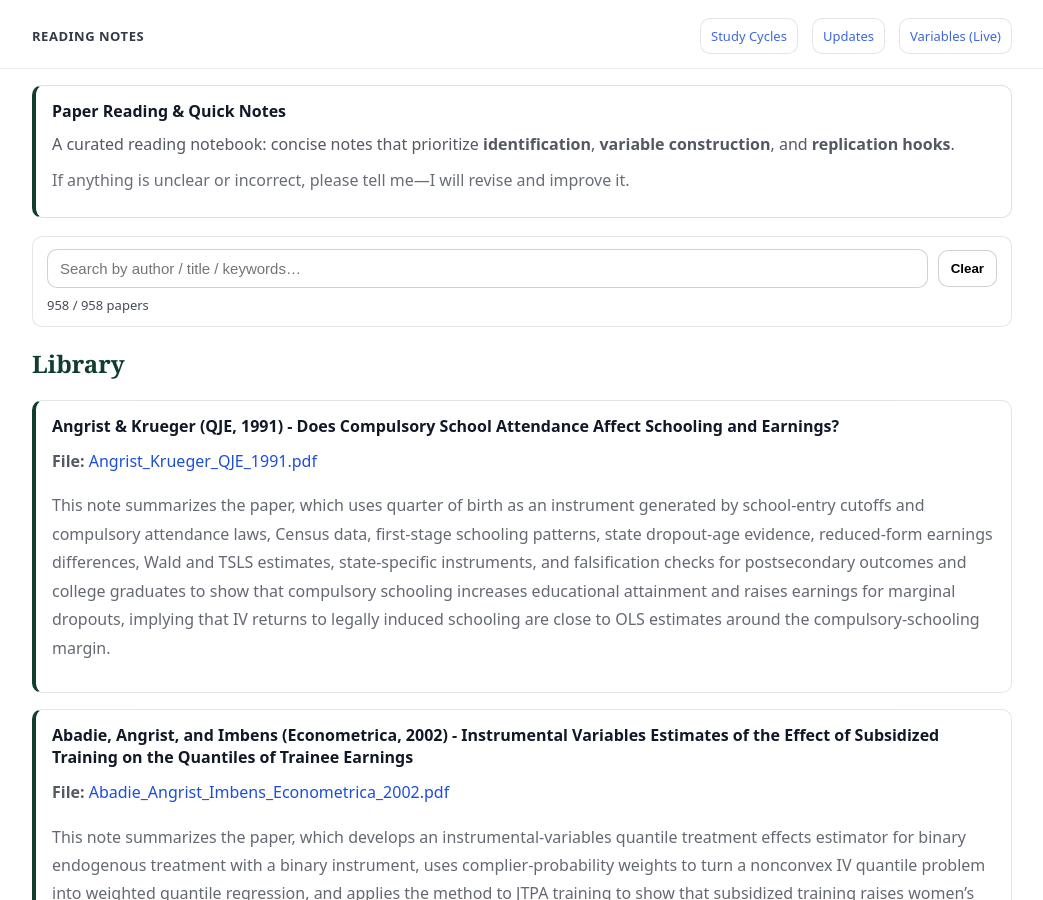
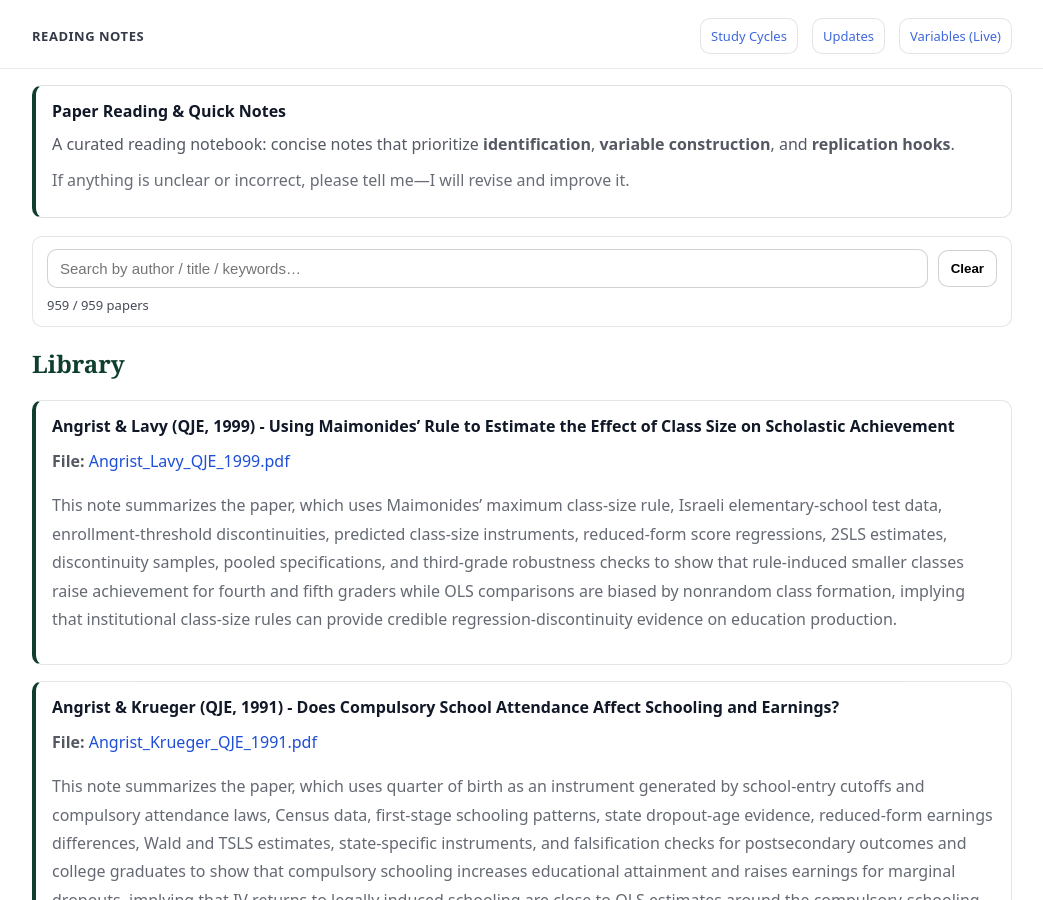
Before and after one commit to yaxinzn/study-archive, a Jekyll site: the page built from reading/index.md, in a window 1280 px wide and 900 px high. Shown: the whole window, without its empty margins (118-1161 px from the left). Built offline with Jekyll 4.4.1, drawn with Linux system fonts in a browser that asks for light colours.

Commit message:
Reading: add/update Angrist_Lavy_QJE_1999.pdf

```diff
--- a/_data/reading.yml
+++ b/_data/reading.yml
@@ -1,3 +1,7 @@
+- title: "Angrist & Lavy (QJE, 1999) - Using Maimonides’ Rule to Estimate the Effect of Class Size on Scholastic Achievement"
+  file: "Angrist_Lavy_QJE_1999.pdf"
+  desc: "This note summarizes the paper, which uses Maimonides’ maximum class-size rule, Israeli elementary-school test data, enrollment-threshold discontinuities, predicted class-size instruments, reduced-form score regressions, 2SLS estimates, discontinuity samples, pooled specifications, and third-grade robustness checks to show that rule-induced smaller classes raise achievement for fourth and fifth graders while OLS comparisons are biased by nonrandom class formation, implying that institutional class-size rules can provide credible regression-discontinuity evidence on education production."
+
 - title: "Angrist & Krueger (QJE, 1991) - Does Compulsory School Attendance Affect Schooling and Earnings?"
   file: "Angrist_Krueger_QJE_1991.pdf"
   desc: "This note summarizes the paper, which uses quarter of birth as an instrument generated by school-entry cutoffs and compulsory attendance laws, Census data, first-stage schooling patterns, state dropout-age evidence, reduced-form earnings differences, Wald and TSLS estimates, state-specific instruments, and falsification checks for postsecondary outcomes and college graduates to show that compulsory schooling increases educational attainment and raises earnings for marginal dropouts, implying that IV returns to legally induced schooling are close to OLS estimates around the compulsory-schooling margin."
```
Also changed, not shown: 1 other file.
